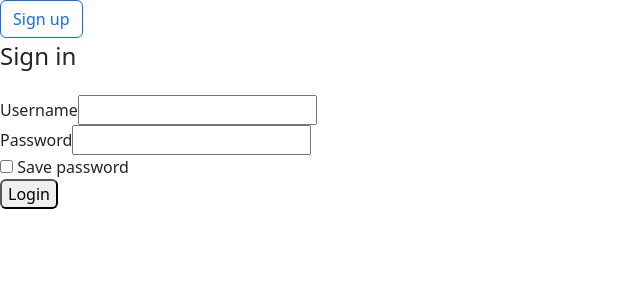
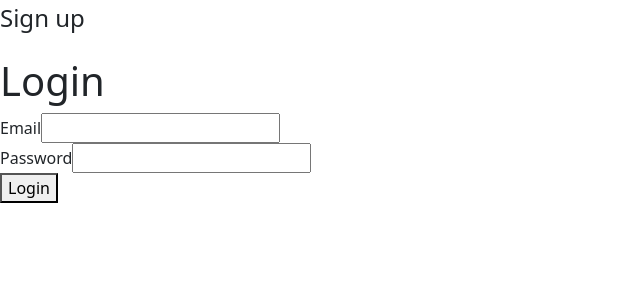
Before and after one commit to Luqua5/eCoal, a React (Create React App) app in the folder front/: page /Login in a window 1280 px wide. Shown: the top 300 px of the page, without its empty margins (0-640 px from the left). Built offline with nearby package versions, Linux system fonts and the light colour scheme.

Commit message:
Register and basic article detail

```diff
--- a/front/src/App.js
+++ b/front/src/App.js
@@ -37,7 +37,7 @@ function App() {
         <Route exact={true} path="/" element={<Home/>} />
         <Route exact={true} path="/ArticleDetail/:id" element={<ArticleDetail/>} />
         <Route exact={true} path="/Article" element={<Article/>} />
-        <Route exact={true} path="/Login" element={<Login/>} />
+        <Route exact={true} path="/Login" element={<Login setCookie={setCookie}/>} />
         <Route exact={true} path="/Register" element={<Register/>} />
       </Routes>
 
--- a/front/src/Home/Home.js
+++ b/front/src/Home/Home.js
@@ -62,7 +62,7 @@ export default function Home() {
                     </Container>
                 </Navbar>
 
-                {data.length ? data.map(n => <Article key={n.id} title={n.title} content={n.content} thumbnail={n.thumbnail}></Article>) : <div>LOADING</div>}
+                {data.length ? data.map(n => <Article key={n.id} id={n.id} title={n.title} content={n.content} thumbnail={n.thumbnail}></Article>) : <div>LOADING</div>}
 
 
 
--- a/front/src/Login.js
+++ b/front/src/Login.js
@@ -1,52 +1,60 @@
 import React from "react";
 import axios from "axios";
+import { useState, useEffect } from "react";
 import { Link, Navigate, useNavigate } from "react-router-dom";
-import { useCookies, withCookies } from "react-cookies";
+import { useCookies, withCookies } from "react-cookie";
 // import "./user/Login.css";
 // import { Header } from "./header/Header";
 export default function Login(props) {
+
+
+
+    const[cookies,setCookie,removeCookie] = useCookies("td05")
+    const [error, setError] = useState('');
+
+    async function loginUser(e) {
+        // e.preventDefault();
+        console.log("registerUser")
+        let email = document.getElementById('email').value;
+        console.log(email)
+        let password = document.getElementById('password').value;
+        console.log(password)
+
+
+            const response = (await axios.post(`http://localhost:8000/api/login`,{email: email, password: password}))
+            if(response.token === undefined){
+                console.log("connection failure")
+            }else{
+                console.log("signed in")
+                alert(response.token);
+                props.setCookie("td05",{email:email, token:response.token}, "/" )
+
+            }
+
+    }
+
     return (
         <>
 
             <div className="container2 ">
-                <article className="card-body">
-                    <a
-                        href="/Register"
-                        className="float-right btn btn-outline-primary"
-                    >
-                        Sign up
-                    </a>
-                    <h4 className="card-title mb-4 mt-1">Sign in</h4>
-                    <form onSubmit={props.onSignin}>
-                        <div className="form-group">
-                            <label>Username</label>
-                            <input
-                                type="text"
-                                id="username"
-                                autoComplete="off"
-                                ref={props.usernameRef}
-                            />
+            <article className="card-body">
+                    {/* <a href="/user/login" className="float-right btn btn-outline-primary">Sign in</a> */}
+                    <h4 className="card-title mb-4 mt-1">Sign up</h4>
+                    {/* <div className="register"> */}
+                    <h1>Login</h1>
+                    <form>
+                    <div className="form-group">
+                            <label>Email</label>
+                            <input type="text" id="email" />
                         </div>
+
                         <div className="form-group">
                             <label>Password</label>
-                            <input
-                                type="password"
-                                name="password"
-                                autoComplete="off"
-                                ref={props.passwordRef}
-                            />
+                            <input type="password" id="password" />
                         </div>
-                        <div className="form-group">
-                            <div className="checkbox">
-                                <label>
-                                    {" "}
-                                    <input type="checkbox" /> Save password
-                                </label>
-                            </div>
-                        </div>
-                        <button className="btn-block rounded" type="submit" name="login">
-                            Login
-                        </button>
+
+                        <button onClick={(e) => loginUser(e)}>Login</button>
+                        <h3>{error}</h3>
                     </form>
                 </article>
             </div>
@@ -54,7 +62,3 @@ export default function Login(props) {
         // <div>asdasdasdas</div>
     );
 }
-
-function signup(){
-
-}
--- /dev/null
+++ b/front/src/article/ArticleDetail.css
@@ -0,0 +1,10 @@
+a:link { text-decoration: none; }
+
+
+a:visited { text-decoration: none; }
+
+
+a:hover { text-decoration: none; }
+
+
+a:active { text-decoration: none; }
--- a/front/src/article/ArticleDetail.js
+++ b/front/src/article/ArticleDetail.js
@@ -1,6 +1,10 @@
-// import "./Home.css";
+import "./ArticleDetail.css";
 import React, { useEffect, useState } from "react";
 import axios from "axios";
+import { json, useParams } from "react-router-dom";
+// import { Navigate, useParams, Link } from "react-router-dom";
+
+
 
 import Card from 'react-bootstrap/Card';
 import Col from 'react-bootstrap/Col';
@@ -13,45 +17,39 @@ import Row from 'react-bootstrap/Row';
 export default function ArticleDetail(props) {
     //make a get request to localhost:8000/test with axios
 
-    const [data, setData] = useState(undefined);
+    const [data, setData] = useState([]);
     const [tags, setTags] = useState([]);
 
+    // const queryParameters = new URLSearchParams(window.location.search)
+    // console.log(window.location.search)
+    // console.log (queryParameters.get("id"))
+    // let { id } = useParams();
+    let params = useParams()
 
-    // useEffect(() => {
-    //     getArticles();
-    // }, []);
+    useEffect(() => {
+        getData();
+        console.log(data)
+    }, []);
 
-    // async function getArticles() {  // The function is asynchronous
-    //     const articles = (await axios.get('http://localhost:8000/api/test')).data
-    //     console.log(articles)
-    //     return articles;
-    // }
+    async function getData() {  // The function is asynchronous
+        const data = JSON.parse((await axios.get("http://localhost:8000/api/article/" + params.id)).data);
+        console.log(data)
+        setData(data)
+        // console.log(data)
+
+    }
     return (
         <>
-        {console.log(props.thumbnail)}
+            {/* {console.log(data.content)} */}
             <div>
-                {/* HoME
-            {getArticles()} */}
 
-                <Row xs={1} md={2} className="g-4">
+            {data.length ? <div>
+                <div>{data[0].title}</div>
+                <div>{data[0].content}</div>
 
-                        <Col>
-                            <Card className="mt-5">
-                                <Card.Img variant="top" src={props.thumbnail} />
-                                <Card.Body>
-                                    <Card.Title>{props.title}</Card.Title>
-                                    <Card.Text>
-                                        This is a longer card with supporting text below as a natural
-                                        lead-in to additional content. This content is a little bit
-                                        longer.
-                                    </Card.Text>
-                                </Card.Body>
-                            </Card>
-                        </Col>
+                </div>
 
-                </Row>
-
-
+            : <div>LOADING</div>}
             </div>
         </>
     );
--- a/front/src/user/Register.js
+++ b/front/src/user/Register.js
@@ -31,13 +31,15 @@ export default function Register() {
         //             setError("Creation failed")
         //         }
         //     });
-        if(await axios.post(`http://localhost:8000/api/register`,{name: name, email: email, password: password})){
-            setError("Account Created")
-        }
+        const data = await axios.post(`http://localhost:8000/api/register`,{name: name, email: email, password: password})
+        console.log("=>",data);
         // if(axios.post(`http://localhost:8000/api/register/`, { name: name, password: password, admin: 0 })){
         //                         setError("Account created")
         //                         setNavigate(true)
         //                     }
+        if(data){
+            setNavigate(true)
+        }
 
 
     }
@@ -45,7 +47,7 @@ export default function Register() {
 
     return (
         <><div className="container2">
-            {navigate ? (<Navigate to={"/user/login"}/>) : null}
+            {navigate ? (<Navigate to={"/Login"}/>) : null}
             <div className="card">
                 <article className="card-body">
                     <a href="/user/login" className="float-right btn btn-outline-primary">Sign in</a>
```
Also changed, not shown: front/src/article/Article.js (+13 -6 lines), 1 other file (tests, documents, lock files or other folders).
